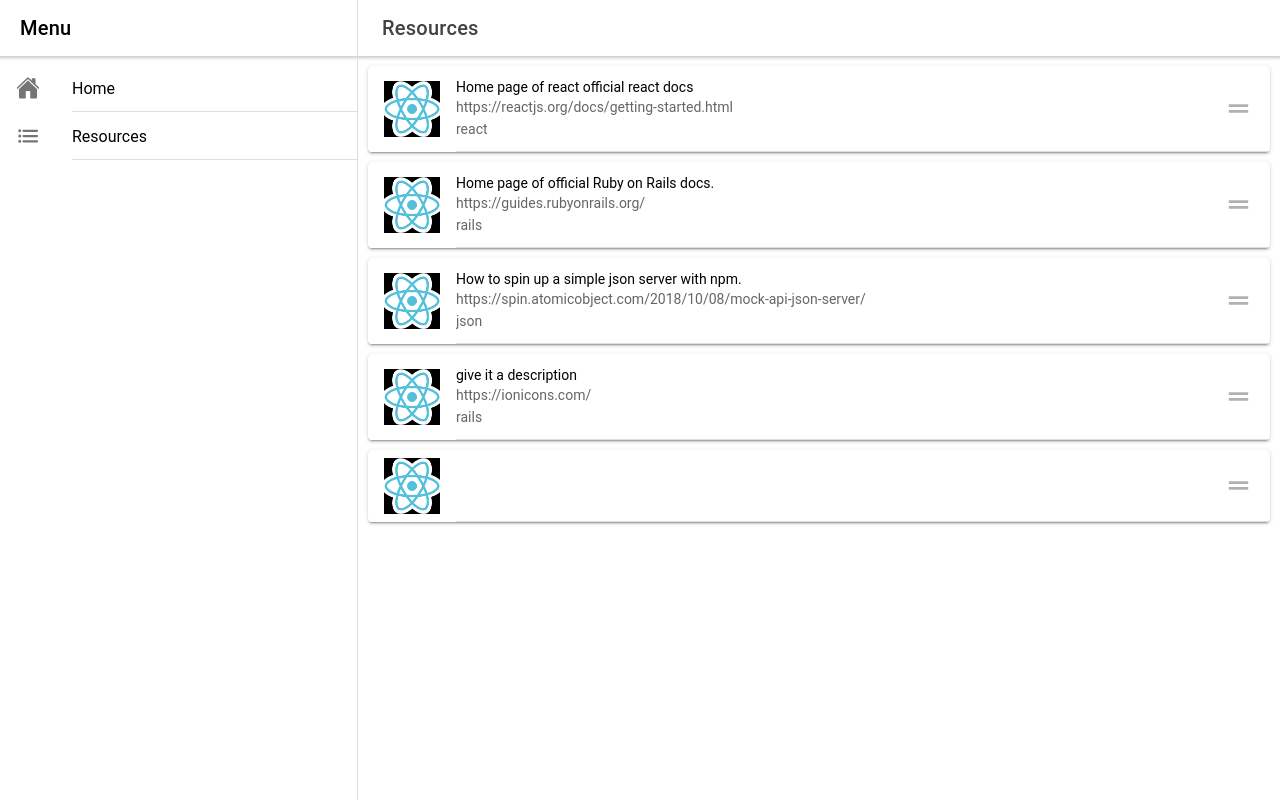
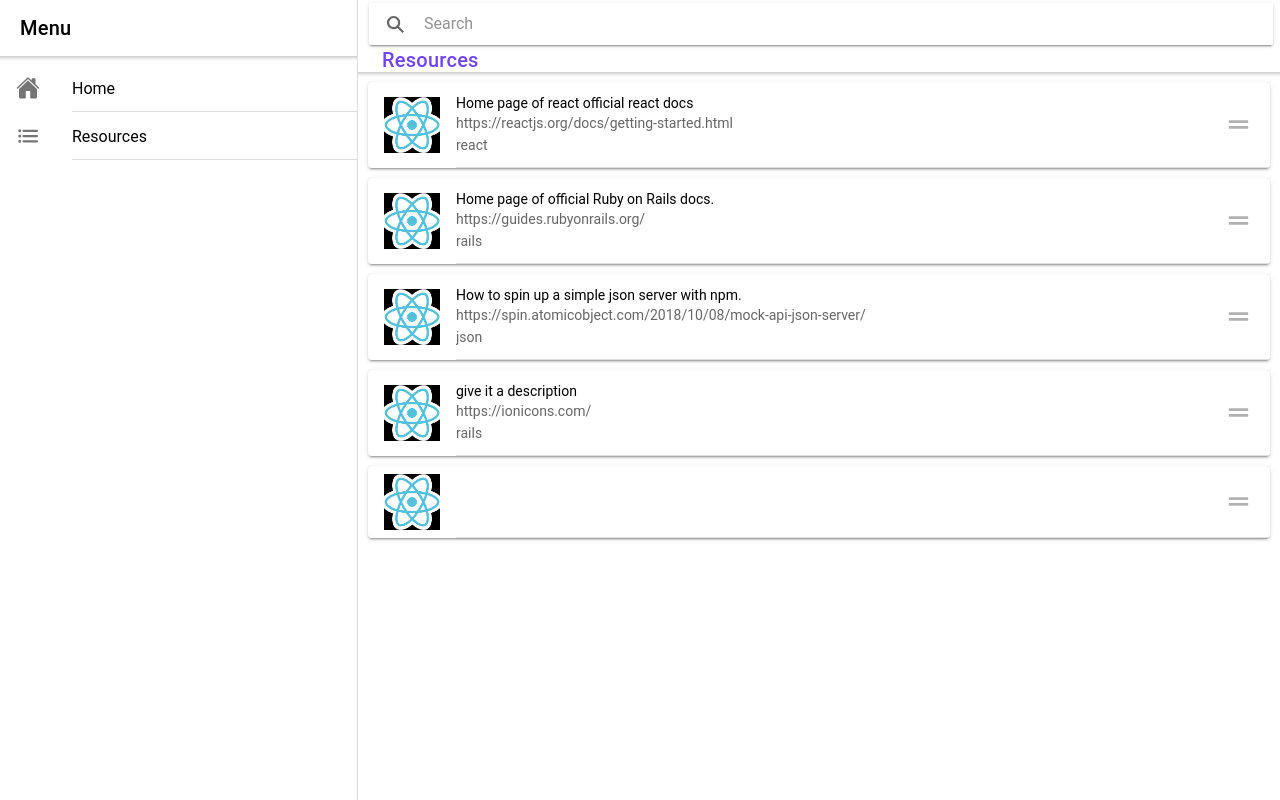
Before and after one commit to wgeorge1990/dev-resources-ionic-react-app, a React (Create React App) app: page /home/list in a window 1280 px wide. Built offline with nearby package versions, Linux system fonts and the light colour scheme; data requests are answered from the project's data file; the HTML template or start-up script is replaced by a standard one.

Commit message:
Added search bar to resources component but ionChange event is not triggering properly

```diff
--- a/src/pages/Home.jsx
+++ b/src/pages/Home.jsx
@@ -31,7 +31,8 @@ import {
   IonAvatar,
   IonImg,
   IonSkeletonText,
-  IonIcon
+  IonIcon,
+  IonSearchbar
   } from '@ionic/react';
 // import { book, build, colorFill, grid } from 'ionicons/icons';
 import React, { useState, useEffect } from 'react'
@@ -68,10 +69,11 @@ const HomePage = (props) => {
     <IonPage >
       <IonHeader className="IonHeader" >
         <IonToolbar className="IonToolbar">
+
           <IonButtons slot="start">
             <IonMenuButton/>
           </IonButtons>
-          <IonTitle className='app-title'>Development Resources</IonTitle>
+            <IonTitle className='app-title'>Development Resources</IonTitle>
         </IonToolbar>
       </IonHeader>
       <IonContent className="IonContent" color="egghead">
--- a/src/pages/List.css
+++ b/src/pages/List.css
@@ -1,5 +1,9 @@
 .work {
     background-color: var(--ion-color-egghead-shade);
+}
+
+.toolbar-resources-text {
+    --color: var(--ion-color-tertiary)
 }
 
 :root {
--- a/src/pages/List.jsx
+++ b/src/pages/List.jsx
@@ -20,12 +20,15 @@ import {
   IonCardTitle,
   IonCardSubtitle,
   IonThumbnail,
-  IonImg
+  IonImg,
+  IonSearchbar
 
 } from '@ionic/react';
 // import { americanFootball, basketball, beer, bluetooth, boat, build, flask, football, paperPlane, wifi } from 'ionicons/icons';
-import React from 'react';
+import React, {useState} from 'react';
 import './List.css';
+
+
 
 const doReorder = (event) => {
   // The `from` and `to` properties contain the index of the item
@@ -37,7 +40,12 @@ const doReorder = (event) => {
   event.detail.complete();
 }
 
+const handleSearch = (event) => {
+  console.log(event.target.value)
+}
+
 const Resources = (props) => {
+  const [searchTerm, setSearchTerm] = useState('')
   return (
     <IonPage>
       <IonHeader>
@@ -45,7 +53,9 @@ const Resources = (props) => {
           <IonButtons slot="start">
             <IonMenuButton />
           </IonButtons>
-          <IonTitle>Resources</IonTitle>
+          <IonSearchbar value={searchTerm} ionChange={handleSearch}/>
+            <IonTitle className='toolbar-resources-text' >Resources</IonTitle>
+
         </IonToolbar>
       </IonHeader>
       <IonContent className="work" color="egghead-tint">
```
